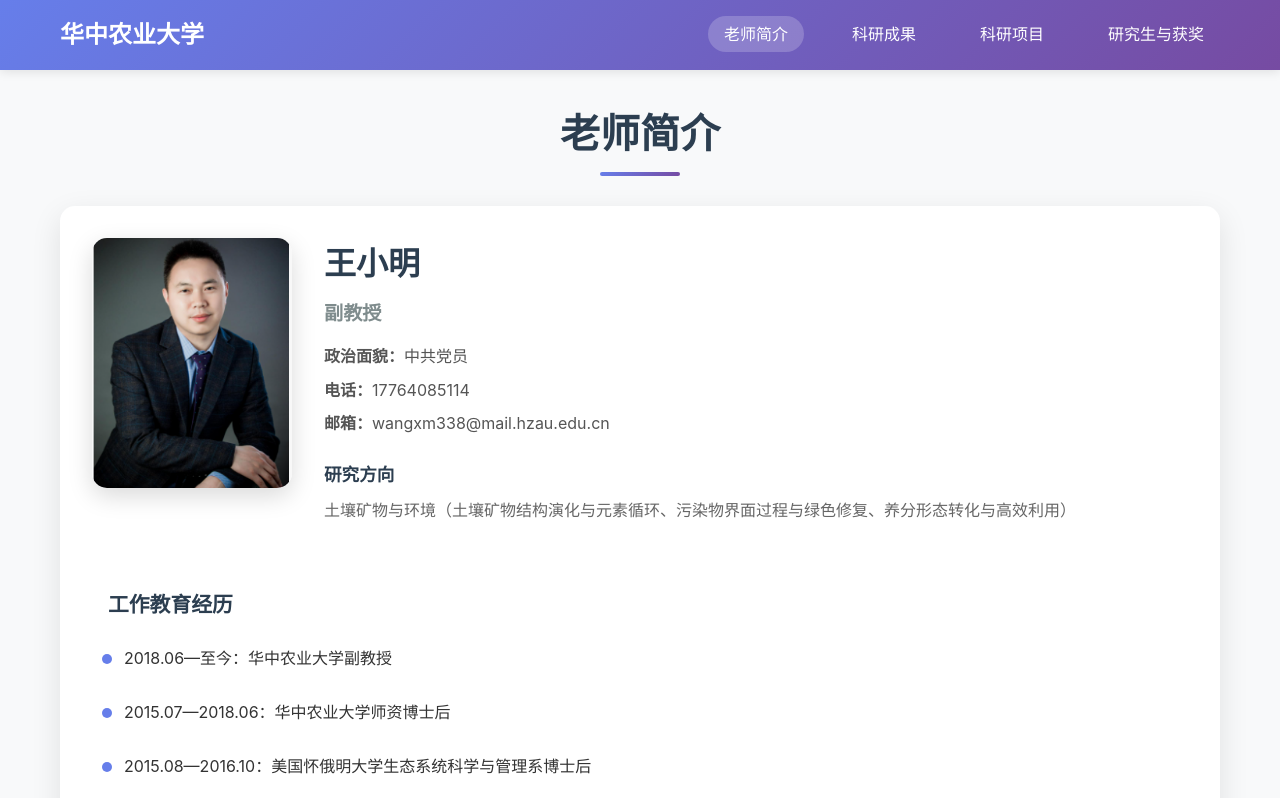
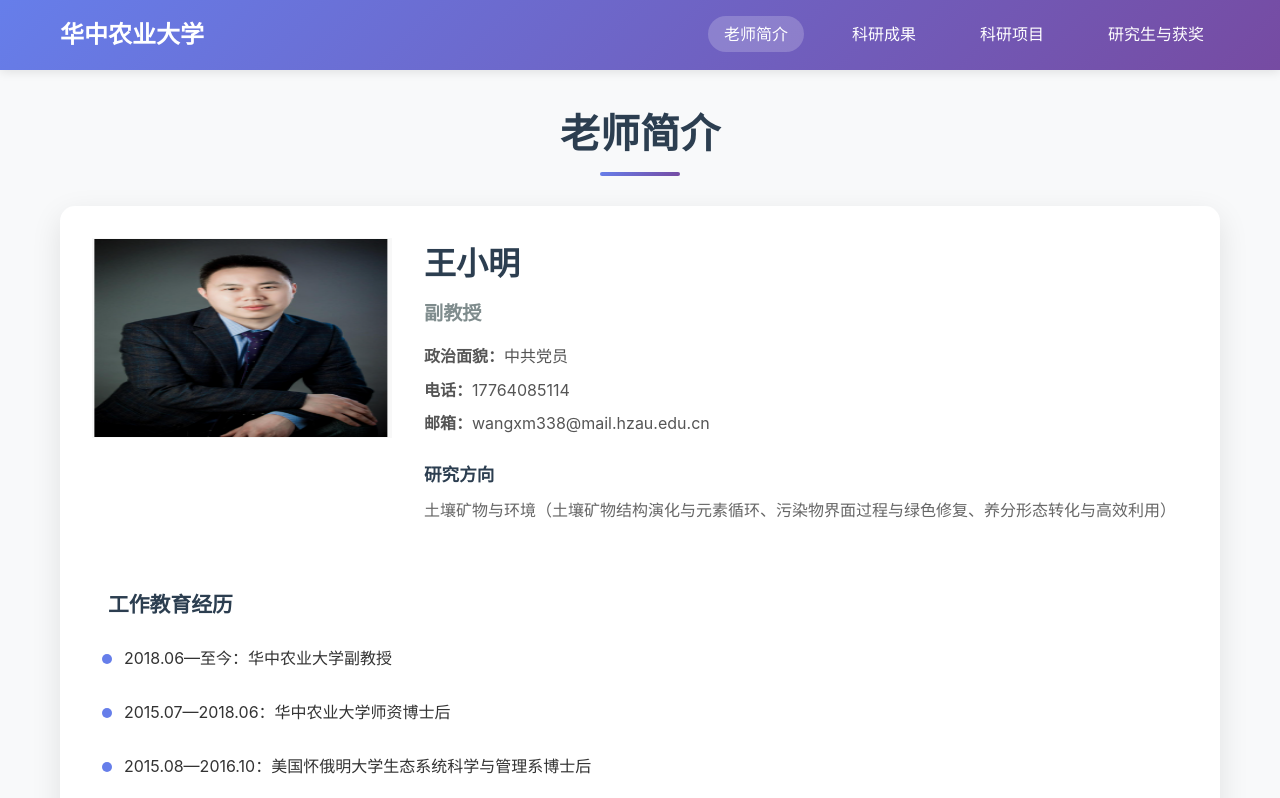
Before and after one commit to 14hg-D/Lab-of-Soil-Mineral-and-Environment, a plain HTML site: page index.html in a window 1280 px wide. Shown: the top 798 px of the page. Drawn offline with Linux system fonts and the light colour scheme.

Commit message:
Update index.html

```diff
--- a/index.html
+++ b/index.html
@@ -37,7 +37,7 @@
             <div class="teacher-card">
                 <div class="teacher-header">
                     <div class="teacher-avatar">
-                        <img src="./images/图片1.png" alt="王小明老师" class="avatar-img">
+                        <img src=https://github.com/14hg-D/Lab-of-Soil-Mineral-and-Environment/blob/main/images/%E5%9B%BE%E7%89%871.png?raw=true" alt="王小明" style="width: 300px; height: 200px;">
                     </div>
                     <div class="teacher-basic-info">
                         <h2 class="teacher-name">王小明</h2>
```
